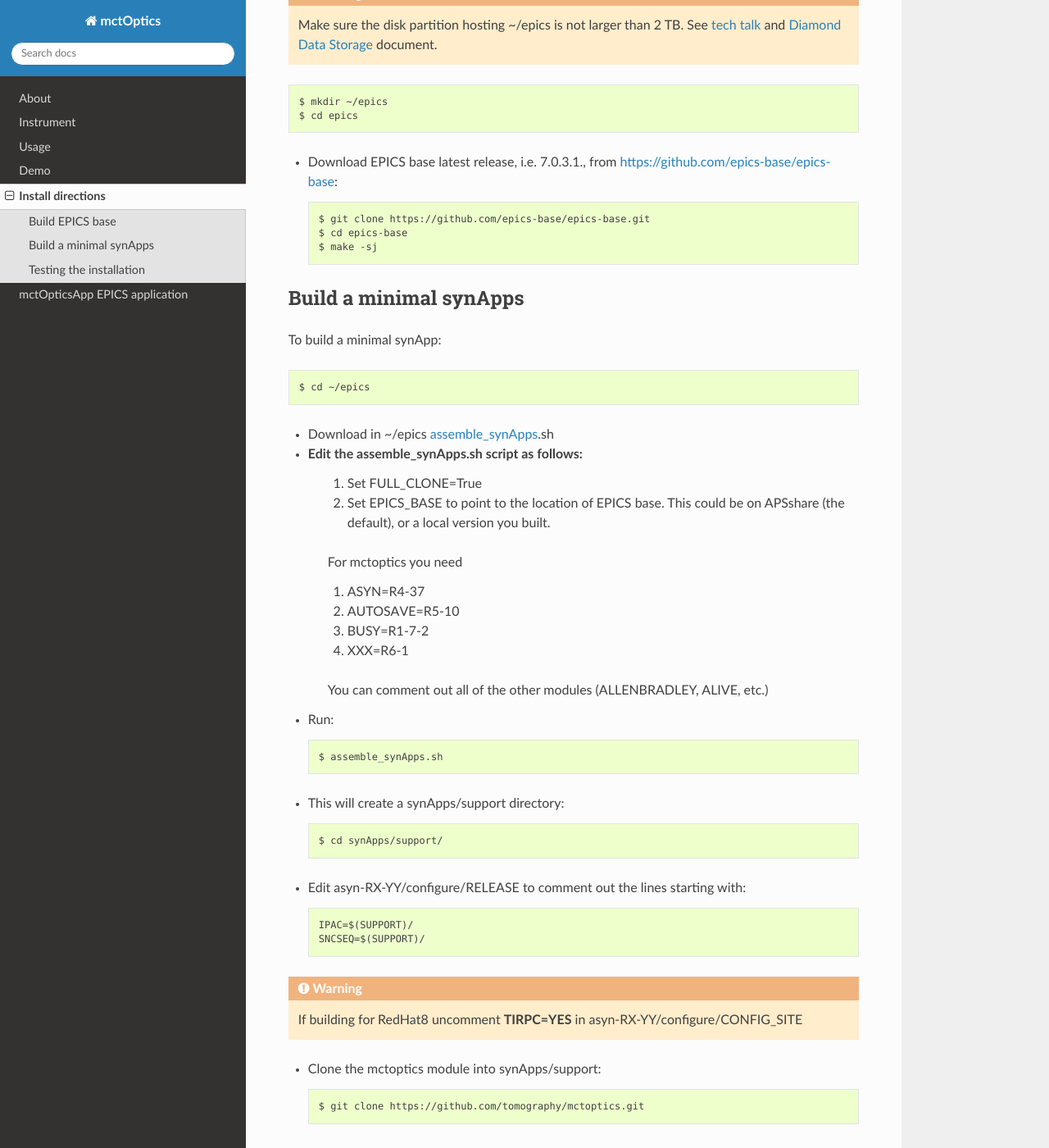
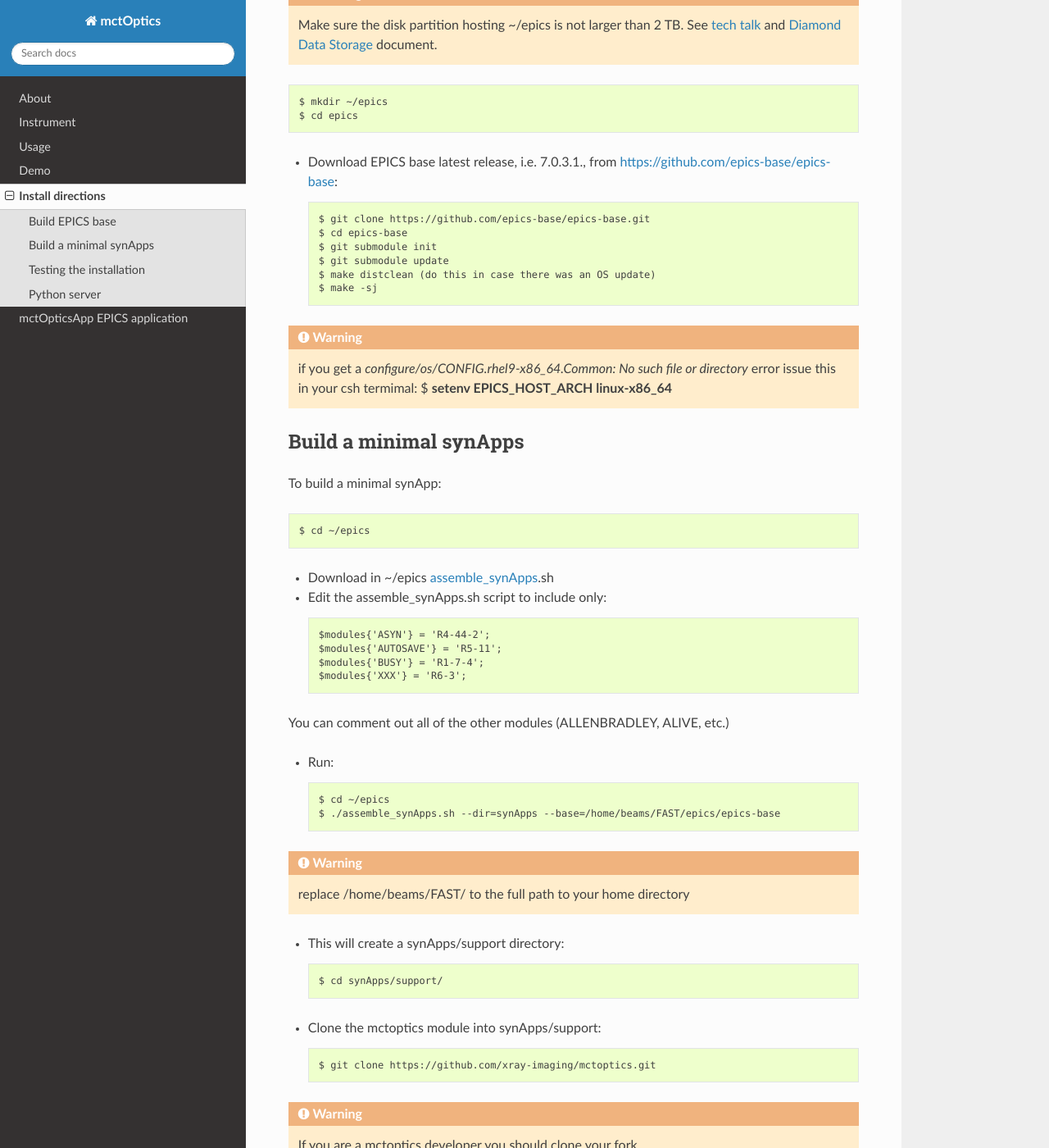
Before and after one commit to xray-imaging/mctoptics, a Sphinx documentation site: the page built from docs/source/install.rst, in a window 1280 px wide and 1400 px high, scrolled down 238 px. Shown: the whole window at 82% size. Built offline with Sphinx 7.4.7 and the Read the Docs theme 3.1.0, drawn with Linux system fonts in a browser that asks for light colours; some of the changed text lies outside the part shown.

Commit message:
updated installation docs

```diff
--- a/docs/source/install.rst
+++ b/docs/source/install.rst
@@ -17,7 +17,12 @@
 
     $ git clone https://github.com/epics-base/epics-base.git
     $ cd epics-base
+    $ git submodule init
+    $ git submodule update
+    $ make distclean (do this in case there was an OS update)
     $ make -sj
+
+.. warning:: if you get a *configure/os/CONFIG.rhel9-x86_64.Common: No such file or directory* error issue this in your csh termimal: $ **setenv EPICS_HOST_ARCH linux-x86_64**
 
 
 Build a minimal synApps
@@ -27,47 +32,50 @@
 
     $ cd ~/epics
 
-- Download in ~/epics `assemble_synApps <https://github.com/EPICS-synApps/support/blob/master/assemble_synApps.sh>`_.sh
-- Edit the assemble_synApps.sh script as follows:
-    #. Set FULL_CLONE=True
-    #. Set EPICS_BASE to point to the location of EPICS base.  This could be on APSshare (the default), or a local version you built.
+- Download in ~/epics `assemble_synApps <https://github.com/EPICS-synApps/assemble_synApps/blob/18fff37055bb78bc40a87d3818777adda83c69f9/assemble_synApps>`_.sh
+- Edit the assemble_synApps.sh script to include only::
 
-    For mctoptics you need
+    $modules{'ASYN'} = 'R4-44-2';
+    $modules{'AUTOSAVE'} = 'R5-11';
+    $modules{'BUSY'} = 'R1-7-4';
+    $modules{'XXX'} = 'R6-3';
 
-    #. ASYN=R4-37
-    #. AUTOSAVE=R5-10
-    #. BUSY=R1-7-2
-    #. XXX=R6-1
-
-    You can comment out all of the other modules (ALLENBRADLEY, ALIVE, etc.)
+You can comment out all of the other modules (ALLENBRADLEY, ALIVE, etc.)
 
 - Run::
 
-    $ assemble_synApps.sh
+    $ cd ~/epics
+    $ ./assemble_synApps.sh --dir=synApps --base=/home/beams/FAST/epics/epics-base
+
+.. warning:: replace /home/beams/FAST/ to the full path to your home directory
 
 - This will create a synApps/support directory::
 
     $ cd synApps/support/
 
-- Edit asyn-RX-YY/configure/RELEASE to comment out the lines starting with::
-
-    IPAC=$(SUPPORT)/
-    SNCSEQ=$(SUPPORT)/
-
-.. warning:: If building for RedHat8 uncomment **TIRPC=YES** in asyn-RX-YY/configure/CONFIG_SITE
-
-
 - Clone the mctoptics module into synApps/support::
 
-    $ git clone https://github.com/tomography/mctoptics.git
+    $ git clone https://github.com/xray-imaging/mctoptics.git
+
+.. warning:: If you are a mctoptics developer you should clone your fork.
 
 - Edit configure/RELEASE add this line to the end::
 
     MCTOPTICS=$(SUPPORT)/mctoptics
 
-- Edit Makefile add this line to the end of the MODULE_LIST::
+- Verify that synApps/support/mctoptics/configure/RELEASE::
 
-    MODULE_LIST += MCTOPTICS
+    EPICS_BASE=/home/beams/FAST/epics/epics-base
+    SUPPORT=/home/beams/FAST/epics/synApps/support
+
+are set to the correct EPICS_BASE and SUPPORT directories and that::
+
+    BUSY
+    AUTOSAVE
+    ASYN
+    XXX
+
+point to the version installed.
 
 - Run the following commands::
 
@@ -77,12 +85,33 @@
 Testing the installation
 ------------------------
 
-- Edit /epics/synApps/support/mctoptics/configure to set EPICS_BASE to point to the location of EPICS base, i.e.::
-
-    EPICS_BASE=/APSshare/epics/base-3.15.6
-
 - Start the epics ioc and associated medm screen with::
 
     $ cd ~/epics/synApps/support/mctoptics/iocBoot/iocMCTOptics
     $ start_IOC
     $ start_medm
+
+
+Python server
+-------------
+
+- create a dedicated conda environment::
+
+    $ conda create --name mctoptics python=3.9
+    $ conda activate mctoptics
+
+and install all packages listed in the `requirements <https://github.com/xray-imaging/mctoptics/blob/main/envs/requirements.txt>`_.txt
+
+::
+
+    conda install -c epics pvapy
+    conda install -c epics pyepics
+
+then
+
+::
+
+    $ cd ~/epics/synApps/support/mctoptics
+    $ pip install .
+    $ cd ~/epics/synApps/support/mctoptics/iocBoot/iocMCTOptics/
+    $ python -i start_mctoptics.py
```
Also changed, not shown: 3 other files.
